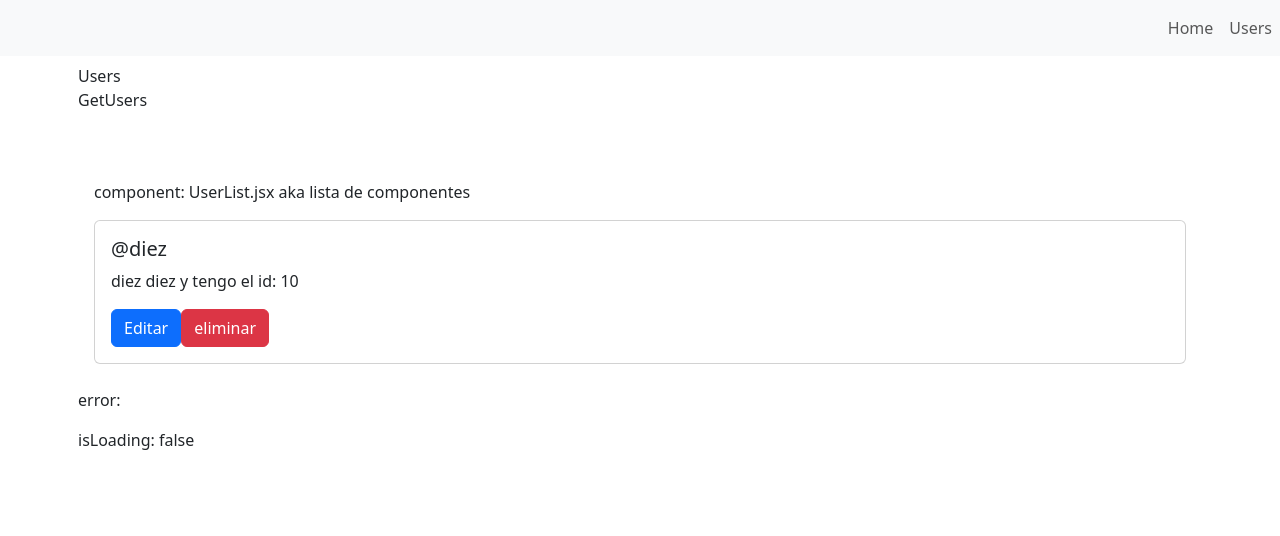
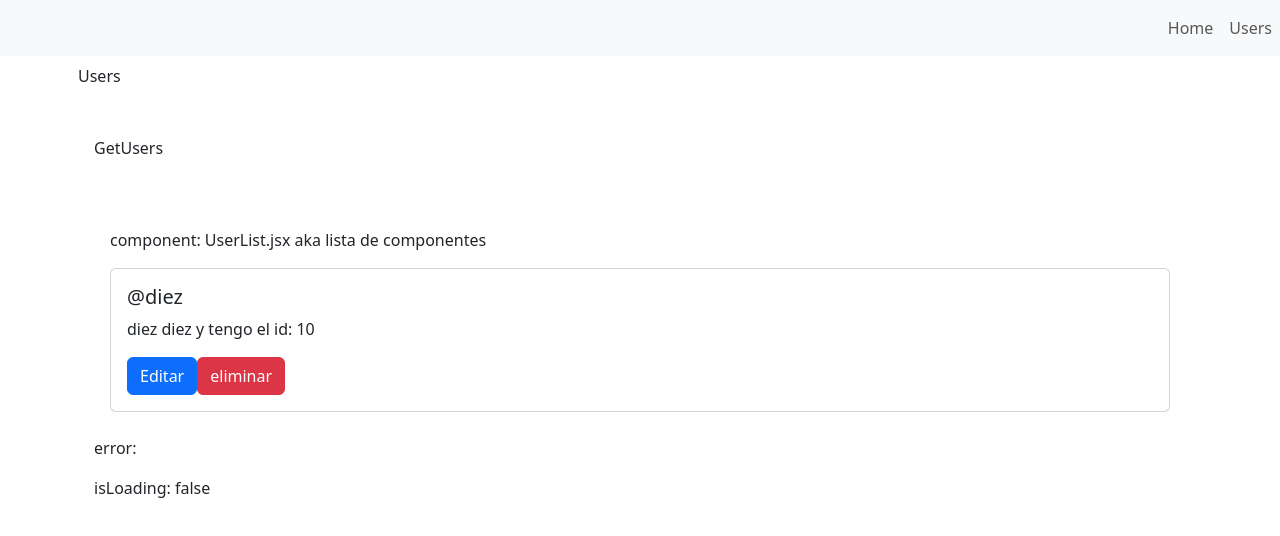
Before and after one commit to cold-briu/react-firebase-crud, a React (Create React App) app: page /users in a window 1280 px wide. Shown: the top 536 px of the page. Built offline with nearby package versions, Linux system fonts and the light colour scheme; data requests are answered from the project's data file.

Commit message:
feat: added create user container

```diff
--- /dev/null
+++ b/src/containers/CreateUser.jsx
@@ -0,0 +1,15 @@
+import React, { useContext } from 'react'
+import { usersDispatcherContext } from '../context/users'
+
+const CreateUser = () => {
+
+	const { sendUser } = useContext(usersDispatcherContext)
+
+	return (
+		<div className="p-3">
+
+		</div>
+	)
+}
+
+export default CreateUser
--- a/src/containers/GetUsers.jsx
+++ b/src/containers/GetUsers.jsx
@@ -17,13 +17,16 @@ const GetUsers = () => {
 
 	return (
 		<>
-			<div>GetUsers</div>
+			<div className="p-3">
 
-			<UserList list={data} />
+				<div>GetUsers</div>
+
+				<UserList list={data} />
 
 
-			<p> error: {error}</p>
-			<p> isLoading: {String(isLoading)}</p>
+				<p> error: {error}</p>
+				<p> isLoading: {String(isLoading)}</p>
+			</div>
 		</>
 	)
 }
--- a/src/containers/index.js
+++ b/src/containers/index.js
@@ -1,3 +1,5 @@
+import CreateUser from "./CreateUser";
 import GetUsers from "./GetUsers";
 
-export { GetUsers }
+
+export { GetUsers, CreateUser }
--- a/src/context/users.js
+++ b/src/context/users.js
@@ -24,6 +24,8 @@ export const UsersProvider = ({ children }) => {
 		}
 	}
 
+	const sendUser = async () => { }
+
 
 	const deleteUser = async (userId) => {
 		try {
@@ -46,7 +48,7 @@ export const UsersProvider = ({ children }) => {
 
 	const state = { data, error, isLoading };
 
-	const dispatchers = { getData, deleteUser }
+	const dispatchers = { getData, deleteUser, sendUser }
 
 	return (
 		<>
--- a/src/pages/Users.jsx
+++ b/src/pages/Users.jsx
@@ -1,9 +1,10 @@
 import React from 'react'
-import { GetUsers } from "../containers";
+import { GetUsers, CreateUser } from "../containers";
 const Users = () => {
 	return (
 		<>
 			<div>Users</div>
+			<CreateUser />
 			<GetUsers />
 		</>
 	)
```
Also changed, not shown: src/components/UserList.jsx (+44 -0 lines).
